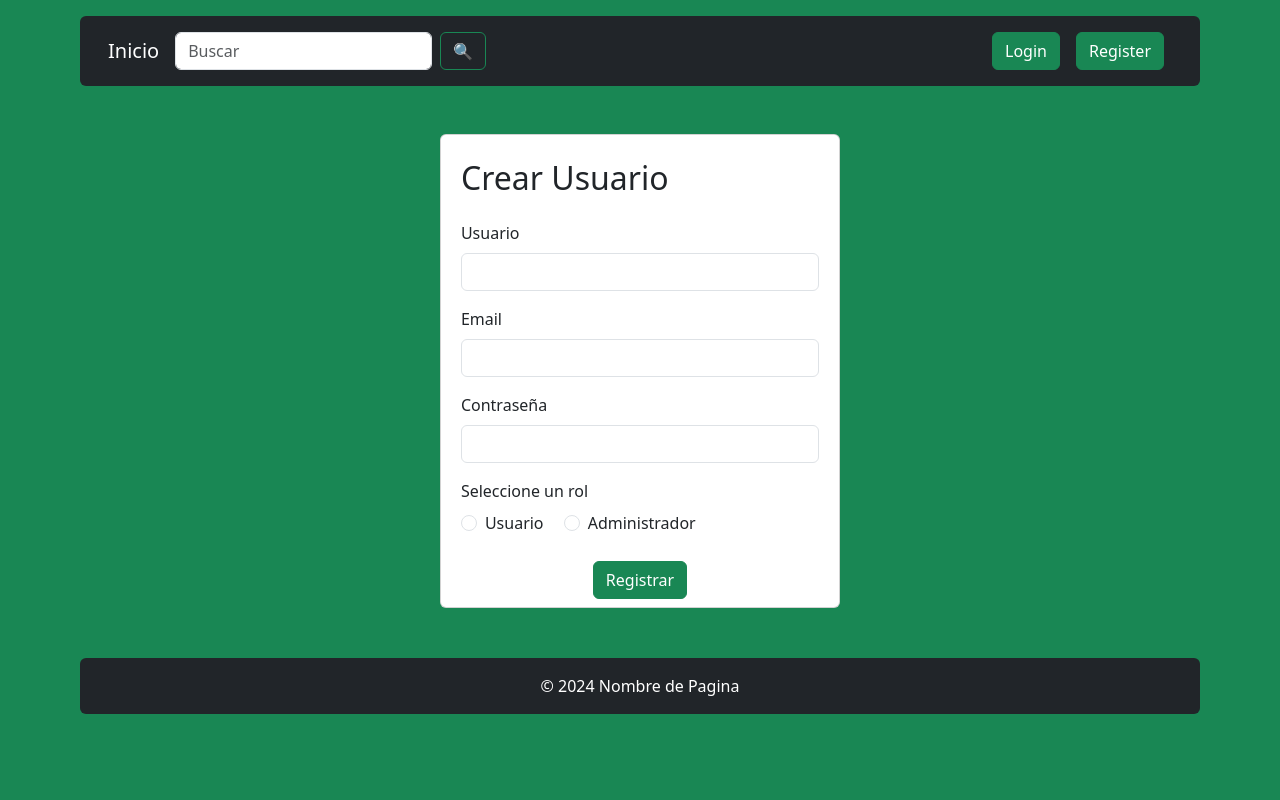
After one commit to JorgePadi97/proyecto_informatico_final, a PHP site: page /views/registrar_usuario.php in a window 1280 px wide. The commit adds this page. Run offline with PHP 8.4, Linux system fonts and the light colour scheme.

Commit message:
modificacion del nav, agrego registro de usuario e incorporo vista de inicio de sesion

```diff
--- /dev/null
+++ b/views/registrar_usuario.php
@@ -0,0 +1,90 @@
+<?php
+include '../conexion.php';
+?>
+
+
+<!DOCTYPE html>
+<html lang="es">
+
+  <head>
+    <meta charset="utf-8">
+    <meta name="viewport" content="width=device-width, initial-scale=1">
+    <title>Proyecto Final</title>
+    <link href="https://cdn.jsdelivr.net/npm/bootstrap@5.3.2/dist/css/bootstrap.min.css" rel="stylesheet" integrity="sha384-T3c6CoIi6uLrA9TneNEoa7RxnatzjcDSCmG1MXxSR1GAsXEV/Dwwykc2MPK8M2HN" crossorigin="anonymous">
+  </head>
+
+  <body class="bg-success text-white p-3" style="width: 90%; height: 100vh; margin: 0 auto;">
+
+    <nav class="navbar navbar-expand-lg bg-dark rounded" >
+      <div class="container-fluid mx-3 ">
+        <a class="navbar-brand text-white" href="../index.php">Inicio</a>
+        <button class="navbar-toggler" type="button" data-bs-toggle="collapse" data-bs-target="#navbarSupportedContent" aria-controls="navbarSupportedContent" aria-expanded="false" aria-label="Toggle navigation">
+          <span class="navbar-toggler-icon"></span>
+        </button>
+          <form class="d-flex" role="search" style="align-items: center;">
+            <input class="form-control me-2" type="search" placeholder="Buscar" aria-label="Search">
+            <button class="btn btn-outline-success" type="submit">🔍</button>
+          </form>
+            <div class="collapse navbar-collapse" id="navbarSupportedContent">
+                <ul class="navbar-nav me-auto mb-2 mb-lg-0">
+
+                </ul>
+                <a href="login.php" class="btn btn-success m-2">Login</a>
+                <a href="registrar_usuario.php" class="btn btn-success m-2">Register</a>
+            </div>
+        </div>
+      </div>
+    </nav>
+
+    <main>
+        <div class="container d-flex justify-content-center">
+            <div class="card mt-5 " style="width: 25rem;">
+                <div class="mx-auto" style="width: 90%">
+                    <h2 class="my-4">Crear Usuario</h2>
+                    <form method="POST" action="../controllers/registrar_usuario.php">
+                        <div class="mb-3">
+                            <label for="username" class="form-label">Usuario</label>
+                            <input type="text" class="form-control" id="username" name="username" required>
+                        </div>
+                        <div class="mb-3">
+                            <label for="email" class="form-label">Email</label>
+                            <input type="text" class="form-control" id="email" name="email" required>
+                        </div>
+                        <div class="mb-3">
+                            <label for="password" class="form-label">Contraseña</label>
+                            <input type="password" class="form-control" id="password" name="password" required>
+                        </div>
+                        <div class="mb-3">
+                            <label class="form-label" style="width:100%;">Seleccione un rol</label>
+                            <div class="form-check form-check-inline">
+                                <input class="form-check-input" type="radio" id="usuario" value="2" name="rol" required>
+                                <label class="form-check-label" for="usuario">Usuario</label>
+                            </div>
+                            <div class="form-check form-check-inline">
+                                <input class="form-check-input" type="radio" id="administrador" value="1" name="rol" required>
+                                <label class="form-check-label" for="administrador">Administrador</label>
+                            </div>
+                        </div>
+                        <div class="d-flex justify-content-center p-2">
+                            <button type="submit" class="btn btn-success">Registrar</button>
+                        </div>
+                    </form>
+                </div>
+            </div>
+        </div>
+    </main>
+
+    <footer class="bg-success text-center text-lg-start" style="margin-top: 50px;">
+        <div class="text-center p-3 bg-dark text-white rounded">
+            © 2024 Nombre de Pagina
+        </div>
+    </footer>
+
+    <script src="https://cdn.jsdelivr.net/npm/bootstrap@5.3.2/dist/js/bootstrap.bundle.min.js" integrity="sha384-C6RzsynM9kWDrMNeT87bh95OGNyZPhcTNXj1NW7RuBCsyN/o0jlpcV8Qyq46cDfL" crossorigin="anonymous"></script>
+  </body>
+
+</html>
+
+<?php
+$conn->close();
+?>
```
Also changed, not shown: controllers/registrar_usuario.php (added, +42 -0 lines), index.php (+12 -11 lines), views/login.php (added, +66 -0 lines), controllers/login.php (added).
